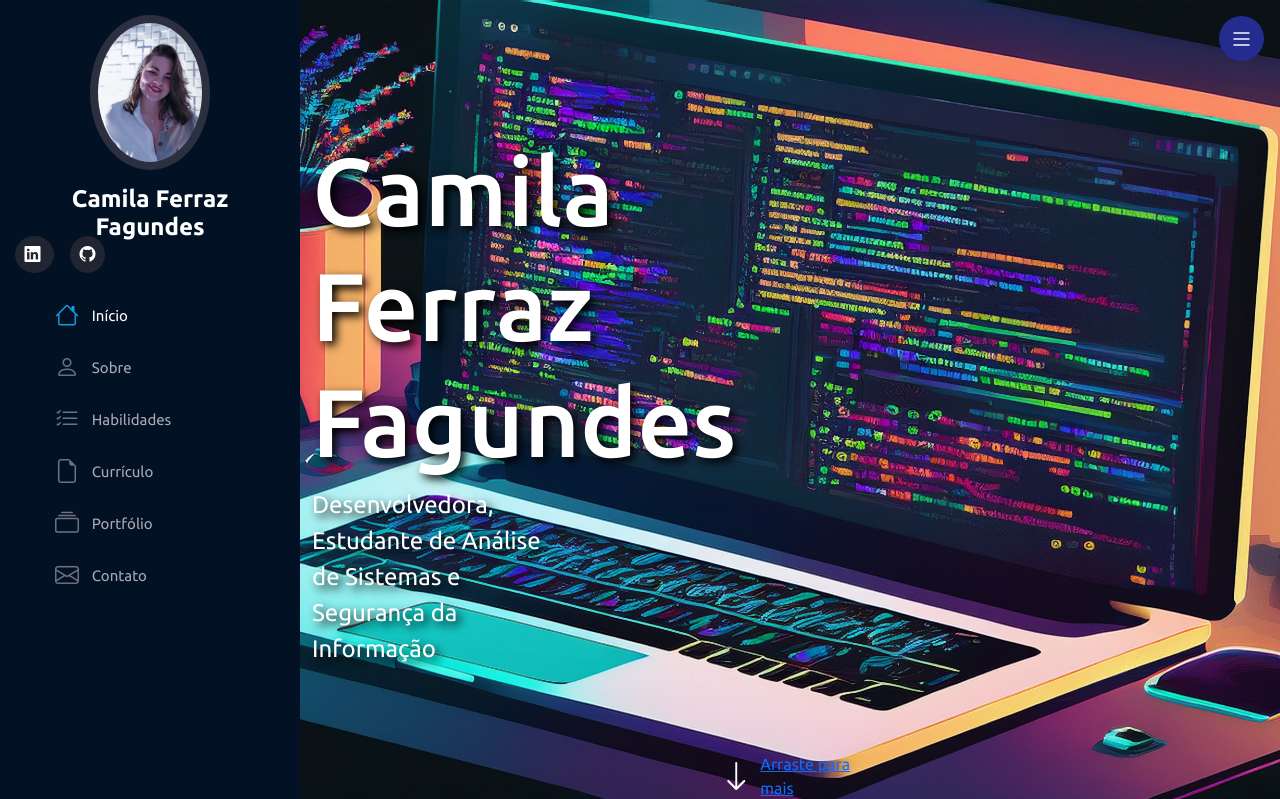
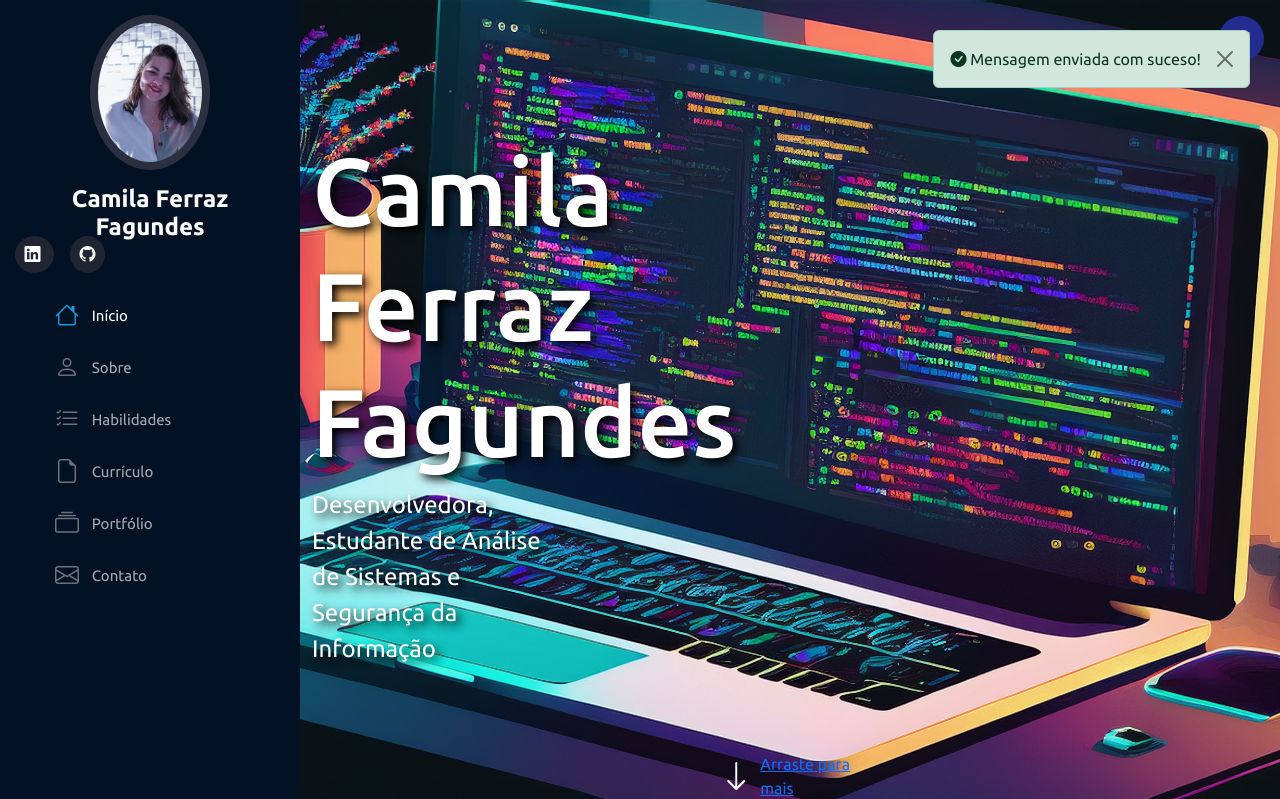
Before and after one commit to camilafagundes/PortfolioProz, a Flask app: page / in a window 1280 px wide. Shown: the top 799 px of the page. Run offline with Flask 3, Linux system fonts and the light colour scheme; one stand-in notice (Sample message) is shown; some libraries are stand-ins or nearby versions; some web fonts are replaced.

Commit message:
Configuração de envio de Email

```diff
--- a/Novo projeto/app.py
+++ b/Novo projeto/app.py
@@ -1,10 +1,56 @@
-from flask import Flask, render_template, redirect
+from flask import Flask, render_template, redirect, request, flash
+from flask_mail import Mail, Message
+from config import email,senha
 
 app = Flask(__name__)
+app.secret_key = 'camilafagundes'
+
+mail_settings = {
+    "MAIL_SERVER": 'smtp.gmail.com',
+    "MAIL_PORT": 465,
+    "MAIL_USE_TLS": False,
+    "MAIL_USE_SSL": True,
+    "MAIL_USERNAME": email,
+    "MAIL_PASSWORD": senha
+}
+
+app.config.update(mail_settings)
+
+mail = Mail(app)
+
+class Contato:
+    def __init__(self, nome, email, mensagem):
+        self.nome = nome
+        self.email = email
+        self.mensagem = mensagem
 
 @app.route('/')
 def index():
     return render_template ('index.html')
 
+@app.route('/send', methods=['GET', 'POST'])
+def send():
+    if request.method == 'POST':
+        formContato = Contato(
+            request.form["nome"],
+            request.form["email"],
+            request.form["mensagem"]
+        )
+
+        msg = Message(
+            subject= f'{formContato.nome} te enviou uma mensagem no portfólio',
+            sender= app.config.get("MAIL_USERNAME"),
+            recipients= ['camilex2013@gmail.com', app.config.get("MAIL_USERNAME")],
+            body= f'''
+                {formContato.nome} com o email {formContato.email}, te enviou a seguinte mensagem:
+
+                {formContato.mensagem}
+
+            '''
+        )
+        mail.send(msg)
+        flash('Mensagem enviada com suceso!')
+    return redirect('/')
+
 if __name__== '_main_':
     app.run(debug=True)
--- /dev/null
+++ b/Novo projeto/config.py
@@ -0,0 +1,2 @@
+email = 'barbiedoti2@gmail.com'
+senha = 'MBRthebest!17'
--- a/Novo projeto/static/script.js
+++ b/Novo projeto/static/script.js
@@ -44,3 +44,19 @@ animeScroll();
 window.addEventListener("scroll", () =>{
     animeScroll();
 })
+
+/* Ativar carregamento no botão de enviar formulário */
+
+const btnEnviar = document.querySelector('#btn-enviar')
+const btnEnviarLoader = document.querySelector('#btn-enviar-loader')
+
+btnEnviar.addEventListener("click", () => {
+    btnEnviarLoader.computedStyleMap.display = "block";
+    btnEnviar.computedStyleMap.display = "none"
+})
+
+// Tirar a mensagem após 5 segundos
+
+setTimeout(() => {
+    document.querySelector('#alerta').computedStyleMap.display = 'none';
+}, 5000)
--- a/Novo projeto/static/style.css
+++ b/Novo projeto/static/style.css
@@ -280,3 +280,14 @@ i.menu-mobile {
         transform: translate3d(-100%, 0, 0);
     }
 }
+
+#btn-enviar-loader {
+    display: none;
+}
+
+#alerta {
+    position: fixed;
+    z-index: 10;
+    top: 30px;
+    right: 30px;
+}
--- a/Novo projeto/templates/index.html
+++ b/Novo projeto/templates/index.html
@@ -368,23 +368,28 @@
                     <div class="col-md-7 mt-5 mt-md-0">
                         <div class="card p-5 h-100 shadow border-0" data-anime="left">
 
-                            <form class="row g-3">
+                            <form class="row g-3" action='/send' method="POST">
                                 <div class="col-md-6">
                                   <label for="nome" class="form-label">Nome</label>
-                                  <input type="text" class="form-control" id="nome" name='nome'>
+                                  <input type="text" class="form-control" id="nome" name='nome' required>
                                 </div>
                                 <div class="col-md-6">
                                   <label for="email" class="form-label">Email</label>
-                                  <input type="email" class="form-control" id="email" name='email'>
+                                  <input type="email" class="form-control" id="email" name='email' required>
                                 </div>
                                 <div class="col-12">
                                   <label for="mensagem" class="form-label">Mensagem:</label>
                                   <textarea type="text" class="form-control" id="mensagem" name='mensagem'
-                                  rows="10" placeholder="Digite sua mensagem"></textarea>
+                                  rows="10" placeholder="Digite sua mensagem" required></textarea>
                                 </div>
 
                                 <div class="col-12 d-flex justify-content-center mt-4">
                                   <button type="submit" class="btn btn-outline-primary">Enviar mensagem</button>
+
+                                  <button id='btn-enviar-loader' class="btn btn-primary" type="button" disabled>
+                                    <span class="spinner-border spinner-border-sm" aria-hidden="true"></span>
+                                    <span role="status">Loading...</span>
+                                  </button>
                                 </div>
                             </form>
 
@@ -394,6 +399,18 @@
             </div>
 
         </section>
+
+        {% with messages = get_flashed_messages() %}
+        {% if messages %}
+        {% for message in messages %}
+        <div id="alerta" class="alert alert-success alert-dismissible fade show" role="alert">
+            <i class="bi bi-check-circle-fill"></i> Mensagem enviada com suceso!
+            <button type="button" class="btn-close" data-bs-dismiss="alert" aria-label="Close"></button>
+        </div>
+        {% endfor %}
+        {% endif %}
+        {% endwith %}
+
     </main>
 
 
```
